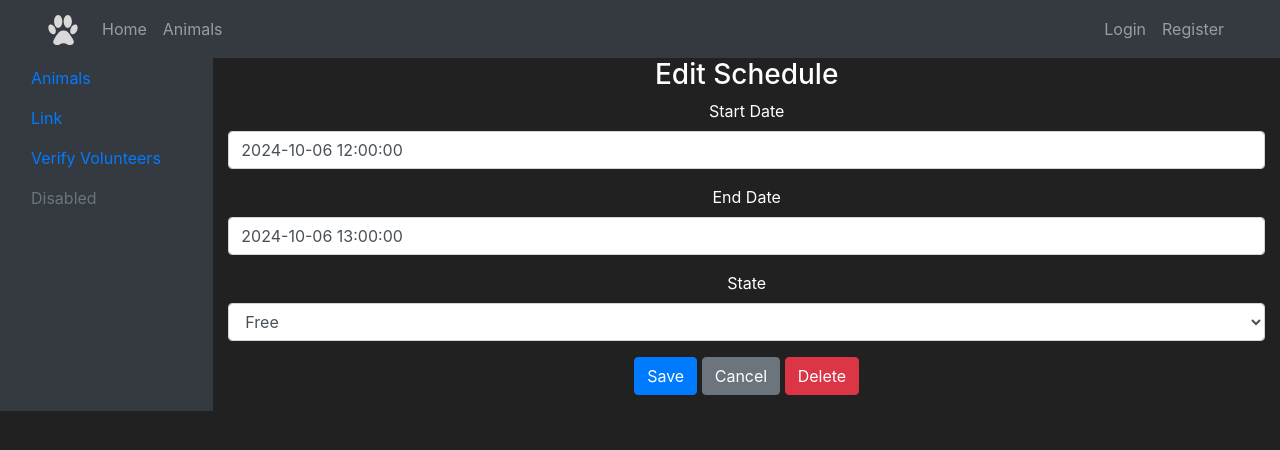
After one commit to xmi74/IIS, a Flask app: page /caretaker/schedules/edit/1 in a window 1280 px wide. The commit adds this page. Shown: the top 450 px of the page. Run offline with Flask 3, Linux system fonts and the light colour scheme.

Commit message:
basic editing walk schedules

```diff
--- /dev/null
+++ b/api/api_schedules.py
@@ -0,0 +1,37 @@
+from __init__ import db
+from models.walk_schedule import WalkSchedule
+
+
+#READ ONE
+def get_schedule(schedule_id):
+    return WalkSchedule.query.get(schedule_id)
+
+#READ FOR ONE ANIMAL
+def get_animal_schedules(animal_id):
+    return WalkSchedule.query.filter_by(animal_id=animal_id).order_by(WalkSchedule.start_time).all()
+
+#DELETE
+def delete_schedule(schedule_id):
+    schedule = WalkSchedule.query.get(schedule_id)
+    db.session.delete(schedule)
+    db.session.commit()
+    return schedule
+
+#CREATE
+#TODO
+def create_schedule(schedule):
+    raise NotImplemented
+
+#EDIT
+def edit_schedule(id, new_schedule):
+    schedule = WalkSchedule.query.get_or_404(id)
+    schedule.start_time = new_schedule.get('start_time')
+    schedule.end_time = new_schedule.get('end_time')
+    schedule.state = new_schedule.get('state')
+
+    try:
+        db.session.commit()
+    except Exception as e:
+        print(f"Error commiting to database: {str(e)}")
+        raise
+    return schedule
--- /dev/null
+++ b/forms/edit_schedules.py
@@ -0,0 +1,19 @@
+from flask_wtf import FlaskForm
+from wtforms.fields.choices import SelectField
+from wtforms.fields.datetime import DateTimeField
+from wtforms.fields.simple import SubmitField
+from wtforms.validators import DataRequired
+from models.enums.schedule_state import ScheduleState
+
+
+class EditSchedules(FlaskForm):
+    start_time = DateTimeField('Start Date', validators=[DataRequired()])
+    end_time = DateTimeField('End Date', validators=[DataRequired()])
+    state = SelectField('State',
+                        validators=[DataRequired()],
+                        choices=[data.value for data in ScheduleState]
+                        )
+
+    submit = SubmitField('Save')
+    cancel = SubmitField('Cancel')
+    delete = SubmitField('Delete')
--- a/routes.py
+++ b/routes.py
@@ -3,7 +3,9 @@ from flask import Blueprint, render_template, request, redirect, url_for, flash
 from flask_login import login_user, logout_user, login_required
 from __init__ import db
 from api.api_animals import get_animals, get_animal, add_animal, edit_animal, delete_animal
+from api.api_schedules import get_animal_schedules, get_schedule, delete_schedule, edit_schedule
 from forms.edit_animal import EditAnimalForm
+from forms.edit_schedules import EditSchedules
 from models.user import User, Admin, Caretaker, Volunteer, Vet
 from models.animal import Animal
 from models.examination import Examination, PreventiveCheckUp, Request, Vaccination
@@ -224,8 +226,6 @@ def dashboard_caretaker_page():
 @login_required
 def animals_caretaker_page():
     filters = dict()
-    # if 'name' in request.args: filters['name'] =  request.args.get('name')
-    # if 'species' in filters: filters['species'] = request.args.get('species')
     filters['name'] = request.args.get('name') or None
     filters['species'] = request.args.get('species') or None
 
@@ -313,6 +313,53 @@ def animals_edit_page(animal_id):
 
     #GET
     return render_template('caretaker/edit_animal.html', edit = edit, form=form, animal_id=animal_id)
+
+@routes.route('/caretaker/animals/<int:animal_id>/schedules', methods=['GET', 'POST'])
+@login_required
+def animal_schedules_page(animal_id):
+
+    #GET
+    schedules = get_animal_schedules(animal_id)
+    return render_template('caretaker/schedules.html', schedules=schedules)
+@routes.route('/caretaker/schedules/edit/<int:schedule_id>', methods=['GET', 'POST'])
+def schedules_edit_page(schedule_id):
+    schedule = get_schedule(schedule_id)
+    form = EditSchedules(obj=schedule)
+
+    # POST
+    if form.validate_on_submit():
+        # Cancel button
+        if form.cancel.data:
+            return redirect(url_for('routes.animal_schedules_page', animal_id=schedule.animal_id))
+
+        # Delete button
+        if form.delete.data:
+            try:
+                delete_schedule(schedule_id)
+
+                flash(f"Schedule has been deleted successfully", 'success')
+            except Exception as e:
+                flash(f"Error deleting schedule: {str(e)}", "danger")
+
+            return redirect(url_for('routes.animal_schedules_page', animal_id=schedule.animal_id))
+
+        # Save button
+        data = {
+            'start_time': form.start_time.data,
+            'end_time': form.end_time.data,
+            'state': form.state.data,
+        }
+
+        try:
+            edit_schedule(schedule_id, data)
+            flash(f"Schedule has been updated successfully", 'success')
+        except Exception as e:
+            flash(f"Error updating schedule: {str(e)}", "danger")
+            print(str(e))
+        return redirect(url_for('routes.animal_schedules_page', animal_id=schedule.animal_id))
+
+    #GET
+    return render_template('caretaker/edit_schedules.html', form=form, schedule_id=schedule_id)
 #################################################
 #              DASHBOARD VOLUNTEER              #
 #################################################
--- a/templates/caretaker/animals.html
+++ b/templates/caretaker/animals.html
@@ -47,9 +47,9 @@
                             {{ animal.description or 'No description available.' }}
                         </p>
 
-                        <form method="get" action="{{ url_for('routes.animals_edit_page', animal_id=animal.id) }}">
-                        <button class="btn btn-primary btn-outline" type="submit">Edit</button>
-                    </form>
+                        <a href="{{ url_for('routes.animals_edit_page', animal_id=animal.id) }}" class="btn btn-info btn-md" >Edit</a>
+                        <a href="{{ url_for('routes.animal_schedules_page', animal_id=animal.id) }}" class="btn btn-info btn-md">Schedules</a>
+
                     </div>
                 </div>
             </div>
--- /dev/null
+++ b/templates/caretaker/edit_schedules.html
@@ -0,0 +1,22 @@
+{% extends 'caretaker/dashboard_caretaker_base.html' %}
+
+{% block content %}
+<h3>Edit Schedule</h3>
+<form method="POST" action="{{ url_for('routes.schedules_edit_page', schedule_id=schedule_id) }}">
+    {{ form.hidden_tag() }}
+    <div class="form-group">
+        {{ form.start_time.label }} {{ form.start_time(class="form-control") }}
+    </div>
+    <div class="form-group">
+        {{ form.end_time.label }} {{ form.end_time(class="form-control") }}
+    </div>
+    <div class="form-group">
+        {{ form.state.label }} {{ form.state(class="form-control") }}
+    </div>
+    <div class="form-group">
+        {{ form.submit(class="btn btn-primary") }}
+        {{ form.cancel(class="btn btn-secondary") }}
+        {{ form.delete(class="btn btn-danger") }}
+    </div>
+    </form>
+{% endblock %}
```
Also changed, not shown: templates/caretaker/schedules.html (added, +30 -0 lines).
